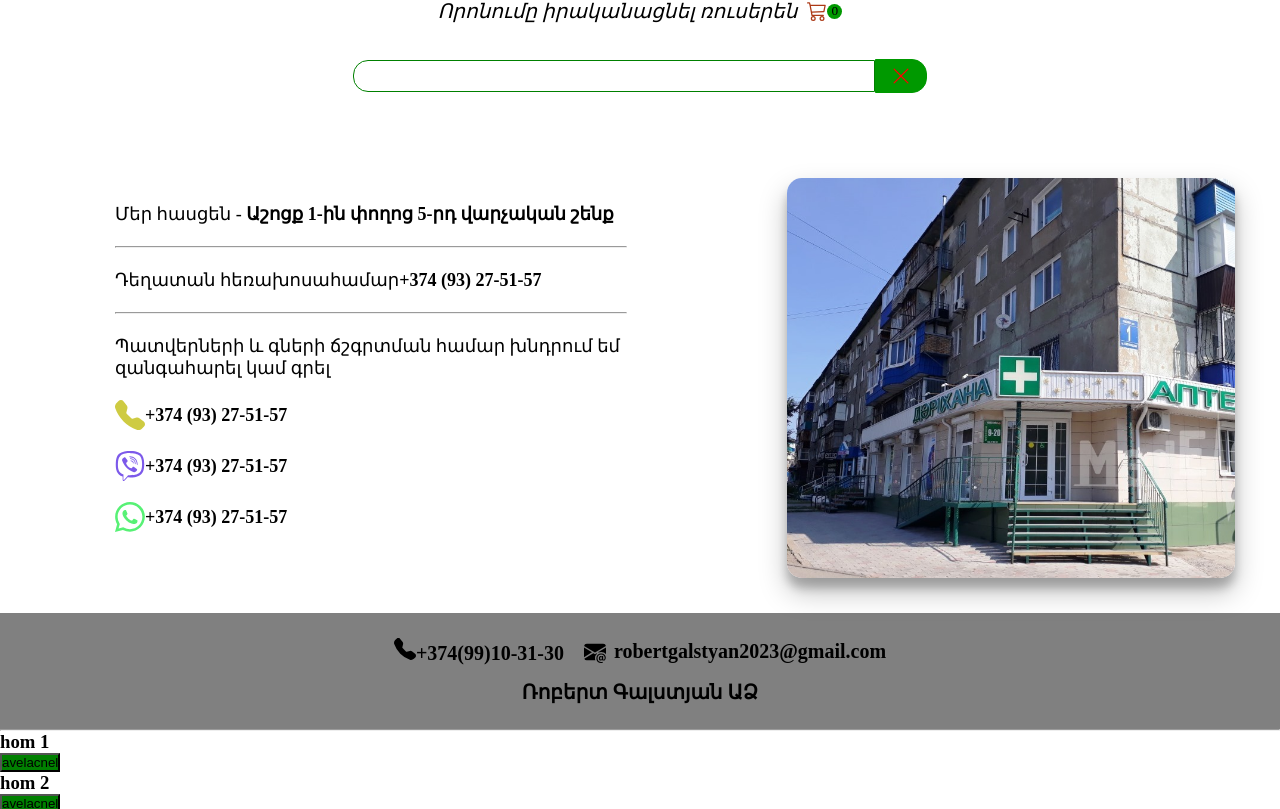
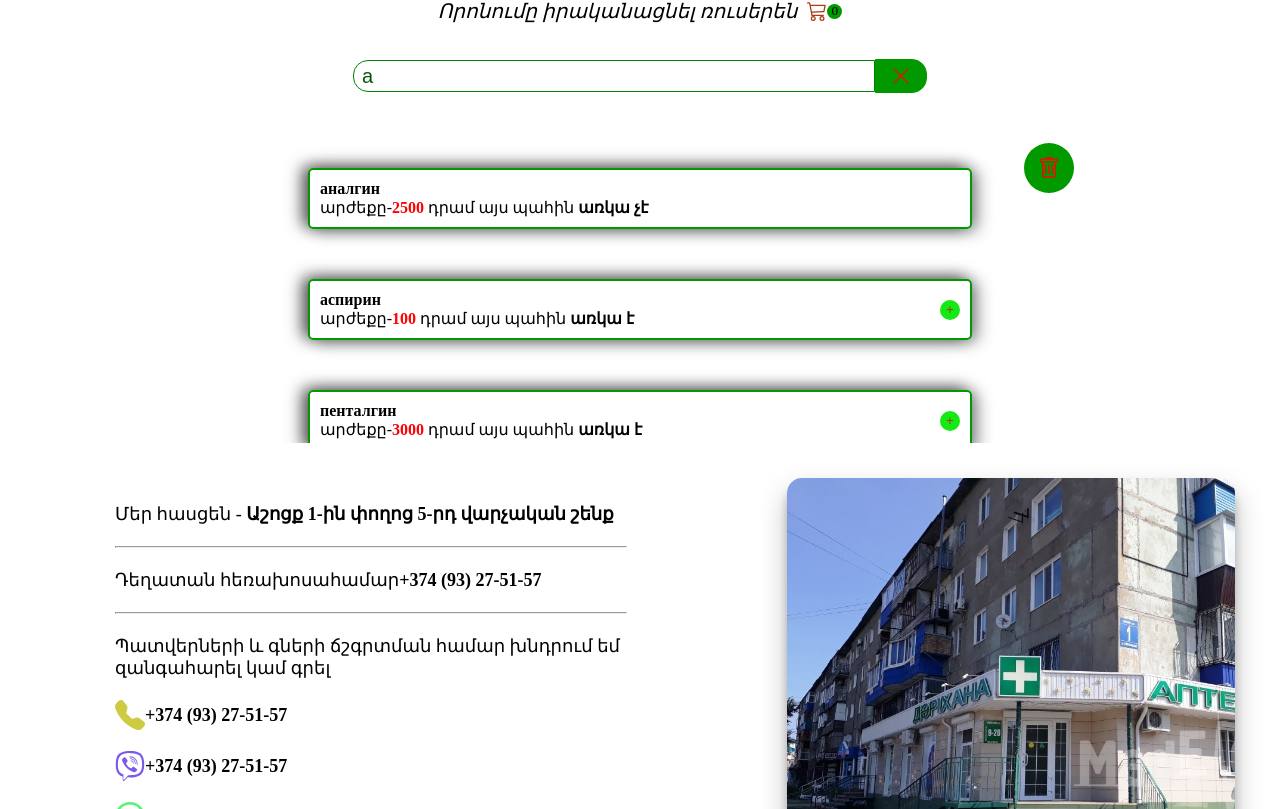
Before and after one commit to Davit-hakobyan/dexatun, a React (Create React App) app: page / in a window 1280 px wide. Shown: the part 611-1420 px from the top of the page. Built offline with nearby package versions, Linux system fonts and the light colour scheme.

Commit message:
dexatun v10
zambjux tarmacrac

```diff
--- a/src/App.js
+++ b/src/App.js
@@ -10,6 +10,7 @@ import { useState } from 'react';
 import Localstor from './Localstor';
 
 
+
 function App() {
 
   return (
@@ -17,9 +18,10 @@ function App() {
       <Heder/>
       <Info/>
       <Voronum   />
+
       <Contact/>
       <Footer/>
-      <Localstor/>
+
     </div>
 
 
--- /dev/null
+++ b/src/DexiPatQanak/DexiPatQanak.jsx
@@ -0,0 +1,59 @@
+import React, { useEffect, useState } from "react";
+
+const DexiPatQanak = (props) => {
+  const [qaunt, setQaunt] = useState(1);
+  let id = props.value;
+  let zambjuxLocal = JSON.parse(localStorage.getItem("zambjuxLocal"));
+
+  useEffect(() => {
+    zambjuxLocal.forEach((element) => {
+      if (element.id === id) {
+        element.qanak = qaunt;
+      }
+    },[qaunt]);
+    localStorage.setItem("zambjuxLocal", JSON.stringify(zambjuxLocal));
+    console.log(zambjuxLocal)
+  }, [qaunt]);
+
+  function qanakAvelacnel() {
+    let k = qaunt + 1;
+    setQaunt(Math.max(k, 1));
+  }
+  function qanakPakasacnel() {
+    let k = qaunt - 1;
+    setQaunt(Math.max(k, 1));
+  }
+  return (
+    <div>
+      <div>
+        <button
+          style={{
+            width: "20px",
+            height: "20px",
+            border: "none",
+            marginRight: "10px",
+            backgroundColor: "green",
+          }}
+          onClick={qanakAvelacnel}
+        >
+          +
+        </button>
+        <b>{qaunt}</b>
+        <button
+          style={{
+            width: "20px",
+            height: "20px",
+            border: "none",
+            marginLeft: "10px",
+            backgroundColor: "red",
+          }}
+          onClick={qanakPakasacnel}
+        >
+          -
+        </button>
+      </div>
+    </div>
+  );
+};
+
+export default DexiPatQanak;
--- a/src/voronum/voronum.jsx
+++ b/src/voronum/voronum.jsx
@@ -1,235 +1,252 @@
-import React, { useEffect, useState } from 'react'
-import './voronum.css'
-import { json } from 'react-router'
-
-
+import React, { useEffect, useState } from "react";
+import "./voronum.css";
+import { json } from "react-router";
+import DexiPatQanak from "../DexiPatQanak/DexiPatQanak";
 
 const Voronum = () => {
-  if(localStorage.getItem('zambjuxLocal')==null){
-    localStorage.setItem('zambjuxLocal',JSON.stringify([]))
-
+  if (localStorage.getItem("zambjuxLocal") == null) {
+    localStorage.setItem("zambjuxLocal", JSON.stringify([]));
   }
 
 
+  const [value, setValue] = useState("а");
+  const [ardjunq, setArdjunq] = useState([]);
+  const [localzambjux, setZambjux] = useState(
+    JSON.parse(localStorage.getItem("zambjuxLocal"))
+  );
+  const [zambjuxdiv, setZambjuxdiv] = useState(false);
+  const [dexqanak, setDexqanak] = useState(1);
+  const [gnmanArjeq,setGnmanArjeq] =useState(0)
+  const [x,setX] = useState(0)
+
+  const baza = [
+    { id: 1, name: "аналгин", gin: 2500, arka: false ,qanak:1},
+    { id: 2, name: "димидрол", gin: 500, arka: true ,qanak:1},
+    { id: 3, name: "аспирин", gin: 100, arka: true ,qanak:1},
+    { id: 4, name: "пенталгин", gin: 3000, arka: true,qanak:1 },
+    { id: 5, name: "спирт 250мл", gin: 600, arka: false,qanak:1 },
+    { id: 6, name: "вата", gin: 200, arka: true,qanak:1 },
+    { id: 7, name: "спазмагон", gin: 900, arka: true,qanak:1 },
+    { id: 8, name: "натри хлор", gin: 3000, arka: true ,qanak:1},
+  ];
+
+ function gggg(){
+  console.log('ajo')
+  let k = x+1
+  setX(k)
+
+ }
+  useEffect(()=>{
+    let k = 0
+
+    let zambjuxLocal = JSON.parse(localStorage.getItem("zambjuxLocal"));
+    setZambjux(zambjuxLocal)
+    for(let m of localzambjux){
+      k+=m.gin*m.qanak
+    }
+    setGnmanArjeq(k)
 
 
-     const [value,setValue] = useState('')
-     const [ardjunq,setArdjunq] = useState([])
-     const [localzambjux,setZambjux] = useState(JSON.parse(localStorage.getItem('zambjuxLocal')))
-     const [zambjuxdiv,setZambjuxdiv] = useState(false)
-     const [dexqanak,setDexqanak] = useState(1)
+  },[x,zambjuxdiv,value,ardjunq,avelacnelZ,gggg,jnjelZ,setZambjux,localzambjux, setZambjux,DexiPatQanak])
 
-     const baza = [
-
-        {id:1,
-          name:'аналгин',
-        gin:2500,
-        arka:false,
-        },
-          {id:2,
-            name:'димидрол',
-        gin:500,
-        arka:false,
-        },
-          {id:3,
-            name:'аспирин',
-        gin:100,
-        arka:true,
-        },
-          {id:4,
-            name:'пенталгин',
-        gin:3000,
-        arka:true,
-        },
-        {id:5,
-          name:'спирт 250мл',
-        gin:600,
-        arka:false,
-        },
-          {id:6,
-            name:'вата',
-        gin:200,
-        arka:true,
-        },
-          {id:7,
-            name:'спазмагон',
-        gin:900,
-        arka:true,
-        },
-          {id:8,
-            name:'натри хлор',
-        gin:3000,
-        arka:false,
-        }
-     ]
-    function gnum(){
-      let k = 0
-      for(let m of localzambjux ){
-       k+=m.gin
-      }
-      return k
-     }
-     useEffect(()=>{
-        if(value.length>0){
-          let pat =[]
-          setArdjunq([])
-          baza.map((elem)=>{
-            if(elem.name.includes(value.toLocaleLowerCase().replaceAll(' ',''))){
+  useEffect(() => {
+    if (value.length > 0) {
+      let pat = [];
+      setArdjunq([]);
+      baza.map((elem) => {
+        if (elem.name.includes(value.toLocaleLowerCase().replaceAll(" ", ""))) {
           pat.push(elem);
         }
-          })
-          setArdjunq(pat)
+      });
+      setArdjunq(pat);
     }
-      },[value])
+  }, []);
 
-     function f(){
-        setValue('')
+  function f() {
+    setValue("");
   }
-    function avelacnelZ(e){
-    let k = e.target.value
-     let s = ardjunq.find(e=>e.id==k)
-     let zambjuxLocal = JSON.parse(localStorage.getItem('zambjuxLocal'))
+  function avelacnelZ(e) {
+    let k = e.target.value;
+    let s = ardjunq.find((e) => e.id == k);
+    s.qanak = 1
 
-     if(!zambjuxLocal.includes(s)){
-      localStorage.setItem('zambjuxLocal',JSON.stringify([...zambjuxLocal,s]))
-        setZambjux([...zambjuxLocal,s])
+
+    let zambjuxLocal = JSON.parse(localStorage.getItem("zambjuxLocal"));
+    let stugum = zambjuxLocal.filter((e) => e.id === s.id);
+
+    if (stugum.length === 0) {
+      localStorage.setItem(
+        "zambjuxLocal",
+        JSON.stringify([...zambjuxLocal, s])
+      );
+      setZambjux([...zambjuxLocal, s]);
+    }
+  }
+  function jnjelZ(e) {
+    let k = e.target.value;
+
+    let s = localzambjux.filter((e) => e.id != k);
+    localStorage.setItem("zambjuxLocal", JSON.stringify(s));
+    setZambjux(s);
   }
 
-    }
-    function jnjelZ(e){
-      let k = e.target.value
-
-       let s = localzambjux.filter(e=>e.id!=k)
-       localStorage.setItem('zambjuxLocal',JSON.stringify(s))
-       setZambjux(s)
-    }
-
-   useEffect(()=>{
-    setZambjux(localzambjux)
-
-
-
-   },[localzambjux])
-   console.log(JSON.parse(localStorage.getItem('zambjuxLocal')))
-
-
-
-
+  useEffect(() => {
+    setZambjux(localzambjux);
+  }, [localzambjux]);
 
 
   return (
     <div>
-        <div className='voronum' >
-
-            <div className='vor_zam' >
-                <i className='teg_i' >Որոնումը իրականացնել ռուսերեն</i>
-                <div className='zambjux_div' onClick={()=>setZambjuxdiv(!zambjuxdiv)} >
-                    <svg   id='zambjux' xmlns="http://www.w3.org/2000/svg" width="20" height="20" fill="currentColor" class="bi bi-cart3" viewBox="0 0 16 16">
-                      <path d="M0 1.5A.5.5 0 0 1 .5 1H2a.5.5 0 0 1 .485.379L2.89 3H14.5a.5.5 0 0 1 .49.598l-1 5a.5.5 0 0 1-.465.401l-9.397.472L4.415 11H13a.5.5 0 0 1 0 1H4a.5.5 0 0 1-.491-.408L2.01 3.607 1.61 2H.5a.5.5 0 0 1-.5-.5zM3.102 4l.84 4.479 9.144-.459L13.89 4H3.102zM5 12a2 2 0 1 0 0 4 2 2 0 0 0 0-4zm7 0a2 2 0 1 0 0 4 2 2 0 0 0 0-4zm-7 1a1 1 0 1 1 0 2 1 1 0 0 1 0-2zm7 0a1 1 0 1 1 0 2 1 1 0 0 1 0-2z"/>
+      <div className="voronum">
+        <div className="vor_zam">
+          <i className="teg_i">Որոնումը իրականացնել ռուսերեն</i>
+          <div
+            className="zambjux_div"
+            onClick={() => setZambjuxdiv(!zambjuxdiv)}
+          >
+            <svg
+              id="zambjux"
+              xmlns="http://www.w3.org/2000/svg"
+              width="20"
+              height="20"
+              fill="currentColor"
+              class="bi bi-cart3"
+              viewBox="0 0 16 16"
+            >
+              <path d="M0 1.5A.5.5 0 0 1 .5 1H2a.5.5 0 0 1 .485.379L2.89 3H14.5a.5.5 0 0 1 .49.598l-1 5a.5.5 0 0 1-.465.401l-9.397.472L4.415 11H13a.5.5 0 0 1 0 1H4a.5.5 0 0 1-.491-.408L2.01 3.607 1.61 2H.5a.5.5 0 0 1-.5-.5zM3.102 4l.84 4.479 9.144-.459L13.89 4H3.102zM5 12a2 2 0 1 0 0 4 2 2 0 0 0 0-4zm7 0a2 2 0 1 0 0 4 2 2 0 0 0 0-4zm-7 1a1 1 0 1 1 0 2 1 1 0 0 1 0-2zm7 0a1 1 0 1 1 0 2 1 1 0 0 1 0-2z" />
             </svg>
-                    <div  className='zambjuxi_qanak' >
+            <div className="zambjuxi_qanak">
               <small>{localzambjux.length}</small>
             </div>
-
           </div>
-
-
         </div>
         <br />
 
-            {zambjuxdiv && localzambjux.length!=0 ?(
-              <div className='zambjuxmej_div' >
-                {localzambjux.map((elem)=>(
-                  <div className='voronman_ardjunq1' key={elem.id}    >
+        {zambjuxdiv && localzambjux.length != 0 ? (
+          <div className="zambjuxmej_div">
+            {localzambjux.map((elem) => (
+              <div className="voronman_ardjunq1" onClick={gggg} key={elem.id}>
                 <div>
-                    <b>{elem.name}</b><br />
-                    <span>արժեքը-<b style={{color:"red"}} >{elem.gin}</b> դրամ</span>
+                  <b>{elem.name}</b>
                   <br />
+                  <span>
+                    արժեքը-<b style={{ color: "red" }}>{elem.gin}</b> դրամ
+                  </span>
+                  <br />
+                </div>
+                <DexiPatQanak  value = {elem.id} />
 
-                  </div>
-
-
-                  <button className='zabjuxichanelubut' value={elem.id} onClick={jnjelZ}>x</button>
+                <button
+                  className="zabjuxichanelubut"
+                  value={elem.id}
+                  onClick={jnjelZ}
+                >
+                  x
+                </button>
               </div>
             ))}
-                <b>արժեքը -{gnum()} </b>
+            <b>արժեքը -{gnmanArjeq} </b>
           </div>
-            ):''
+        ) : (
+          ""
+        )}
 
+        <br />
+        <div className="voronman_div">
+          <input
+            type="text"
+            value={value}
+            onChange={(event) => {
+              if (
+                "abcdefghijklmnopqrstuvwxyz".includes(
+                  event.target.value.toLocaleLowerCase()
+                ) ||
+                "աբգդեզէթժիլխծկհձղճմյնոչպջռսվտրյւքօֆ".includes(
+                  event.target.value.toLocaleLowerCase()
+                )
+              ) {
+                return alert("Մութքագրեք ռուսերեն տառեր");
               }
 
-
-
-
-
-
-
-
-
-
-            <br />
-            <div className='voronman_div' >
-                <input type="text"  value={value} onChange={(event)=>{
-                  if('abcdefghijklmnopqrstuvwxyz'.includes(event.target.value.toLocaleLowerCase()) || 'աբգդեզէթժիլխծկհձղճմյնոչպջռսվտրյւքօֆ'.includes(event.target.value.toLocaleLowerCase())  ){
-                    return alert('Մութքագրեք ռուսերեն տառեր')
+              setValue(event.target.value);
+            }}
+            className="voronman_input"
+            onKeyDown={(event) => {
+              if (event.keyCode === 13) {
+                return f();
               }
-
-                  setValue(event.target.value)}} className='voronman_input'  onKeyDown={(event)=>{
-                 if(event.keyCode===13){
-                     return f()}}}     />
-                <div className='search' onClick={f} >
-                <svg xmlns="http://www.w3.org/2000/svg" width="20" height="20" fill="red" class="bi bi-x-lg" viewBox="0 0 16 16">
-                     <path d="M2.146 2.854a.5.5 0 1 1 .708-.708L8 7.293l5.146-5.147a.5.5 0 0 1 .708.708L8.707 8l5.147 5.146a.5.5 0 0 1-.708.708L8 8.707l-5.146 5.147a.5.5 0 0 1-.708-.708L7.293 8 2.146 2.854Z"/>
+            }}
+          />
+          <div className="search" onClick={f}>
+            <svg
+              xmlns="http://www.w3.org/2000/svg"
+              width="20"
+              height="20"
+              fill="red"
+              class="bi bi-x-lg"
+              viewBox="0 0 16 16"
+            >
+              <path d="M2.146 2.854a.5.5 0 1 1 .708-.708L8 7.293l5.146-5.147a.5.5 0 0 1 .708.708L8.707 8l5.147 5.146a.5.5 0 0 1-.708.708L8 8.707l-5.146 5.147a.5.5 0 0 1-.708-.708L7.293 8 2.146 2.854Z" />
             </svg>
-
-
-
           </div>
         </div>
-
       </div>
-       <div  className='voronman_ej' >
-       {ardjunq.length===0?(''):(
-         <div className='jnjel_div'  onClick={()=>{setArdjunq([])}} >
-         <svg  id='jnjel' xmlns="http://www.w3.org/2000/svg" width="22" height="22" fill="currentColor" class="bi bi-trash" viewBox="0 0 16 16">
-            <path d="M5.5 5.5A.5.5 0 0 1 6 6v6a.5.5 0 0 1-1 0V6a.5.5 0 0 1 .5-.5Zm2.5 0a.5.5 0 0 1 .5.5v6a.5.5 0 0 1-1 0V6a.5.5 0 0 1 .5-.5Zm3 .5a.5.5 0 0 0-1 0v6a.5.5 0 0 0 1 0V6Z"/>
-            <path d="M14.5 3a1 1 0 0 1-1 1H13v9a2 2 0 0 1-2 2H5a2 2 0 0 1-2-2V4h-.5a1 1 0 0 1-1-1V2a1 1 0 0 1 1-1H6a1 1 0 0 1 1-1h2a1 1 0 0 1 1 1h3.5a1 1 0 0 1 1 1v1ZM4.118 4 4 4.059V13a1 1 0 0 0 1 1h6a1 1 0 0 0 1-1V4.059L11.882 4H4.118ZM2.5 3h11V2h-11v1Z"/>
+      <div className="voronman_ej">
+        {ardjunq.length === 0 ? (
+          ""
+        ) : (
+          <div
+            className="jnjel_div"
+            onClick={() => {
+              setArdjunq([]);
+            }}
+          >
+            <svg
+              id="jnjel"
+              xmlns="http://www.w3.org/2000/svg"
+              width="22"
+              height="22"
+              fill="currentColor"
+              class="bi bi-trash"
+              viewBox="0 0 16 16"
+            >
+              <path d="M5.5 5.5A.5.5 0 0 1 6 6v6a.5.5 0 0 1-1 0V6a.5.5 0 0 1 .5-.5Zm2.5 0a.5.5 0 0 1 .5.5v6a.5.5 0 0 1-1 0V6a.5.5 0 0 1 .5-.5Zm3 .5a.5.5 0 0 0-1 0v6a.5.5 0 0 0 1 0V6Z" />
+              <path d="M14.5 3a1 1 0 0 1-1 1H13v9a2 2 0 0 1-2 2H5a2 2 0 0 1-2-2V4h-.5a1 1 0 0 1-1-1V2a1 1 0 0 1 1-1H6a1 1 0 0 1 1-1h2a1 1 0 0 1 1 1h3.5a1 1 0 0 1 1 1v1ZM4.118 4 4 4.059V13a1 1 0 0 0 1 1h6a1 1 0 0 0 1-1V4.059L11.882 4H4.118ZM2.5 3h11V2h-11v1Z" />
             </svg>
           </div>
-       )
-
-       }
-
-
+        )}
       </div>
-       <div  className='div_scrol' >
-       {ardjunq.map((elem)=>(
-          (
-            <div className='voronman_ardjunq' key={elem.id}  Mkey={elem.id}   >
+      <div className="div_scrol">
+        {ardjunq.map((elem) => (
+          <div className="voronman_ardjunq" key={elem.id} Mkey={elem.id}>
             <div>
-             <b>{elem.name}</b><br />
-              <span>արժեքը-<b style={{color:"red"}} >{elem.gin}</b> դրամ</span>
-              <span> այս պահին <b>{elem.arka?('առկա է'):('առկա չէ')}</b> </span>
+              <b>{elem.name}</b>
+              <br />
+              <span>
+                արժեքը-<b style={{ color: "red" }}>{elem.gin}</b> դրամ
+              </span>
+              <span>
+                {" "}
+                այս պահին <b>{elem.arka ? "առկա է" : "առկա չէ"}</b>{" "}
+              </span>
               <br />
             </div>
-            {elem.arka?(
-              <button  value={elem.id} onClick={avelacnelZ} className='avelacnel_zanbjuxum' >+</button>
-            ):('')
-              }
+            {elem.arka ? (
+              <button
+                value={elem.id}
+                onClick={avelacnelZ}
+                className="avelacnel_zanbjuxum"
+              >
+                +
+              </button>
+            ) : (
+              ""
+            )}
+          </div>
+        ))}
+      </div>
+    </div>
+  );
+};
 
-
-
-
-            </div>
-          )
-        ))
-        }
-       </div>
-
-
-
-    </div>
-  )
-}
-
-export default Voronum
+export default Voronum;
```
Lines whose indentation alone changed are shown as unchanged.
